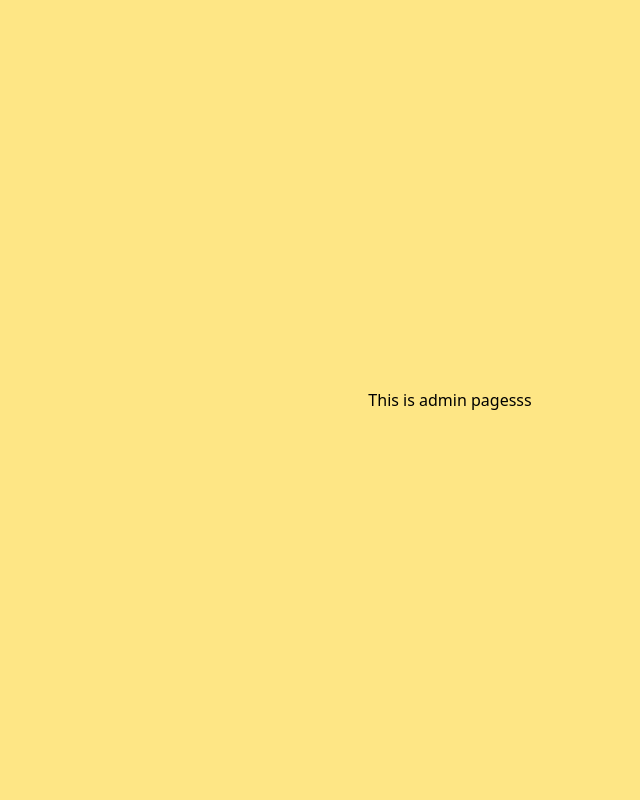
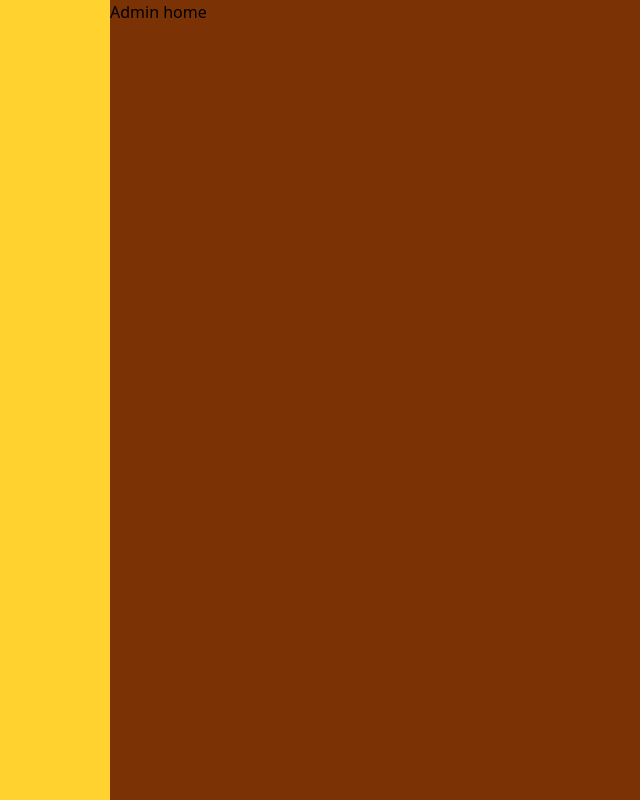
Before and after one commit to chanakaekanayaka/online-shopping-frontend-mern, a React (Vite) app: page /admin in a window 1280 px wide. Shown: the whole page, without its empty margins (190-830 px from the left). Built offline with nearby package versions, Linux system fonts and the light colour scheme.

Commit message:
crate home,login,register pages ✏️

```diff
--- a/src/App.jsx
+++ b/src/App.jsx
@@ -23,7 +23,7 @@ function App() {
           <Route path="/" element={<HomePage/>}/>
           <Route path="/login" element={<LoginPage/>}/>
           <Route path="/register" element={<Register/>}/>
-          <Route path="/admin" element={<Admin/>}/>
+          <Route path="/admin/*" element={<Admin/>}/>
 
 
         </Routes>
--- a/src/pages/adminPage.jsx
+++ b/src/pages/adminPage.jsx
@@ -1,10 +1,23 @@
+import { BrowserRouter, Route, Routes } from "react-router-dom";
+
 export default function Admin(){
 
     return(
-        <div>
 
-            <h1>This is admin pagesss</h1>
+            <div className="h-full w-screen bg-amber-50 flex">
+            <div className="h-full w-[300px] bg-amber-300"></div>
+            <div className="h-full w-[calc(100%-300px)] bg-amber-900">
+            <Routes >
+                <Route path="/" element={<h1>Admin home</h1>}></Route>
+                <Route path="/products" element={<h1>Products details</h1>}/>
+                <Route path="/orders" element={<h1>Order details </h1>}/>
+            </Routes>
+            </div>
+
+
 
         </div>
+
+
     );
 }
```
Also changed, not shown: src/pages/testPage.jsx (added).
